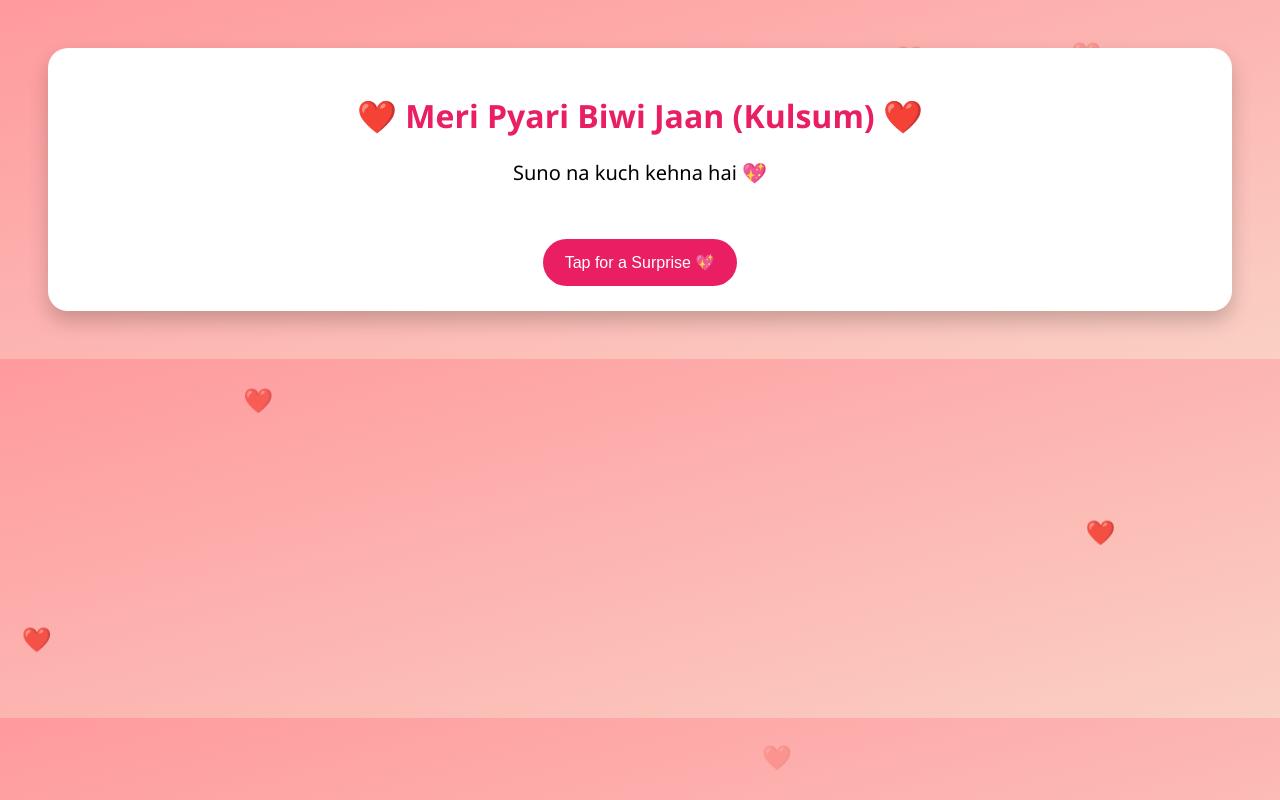
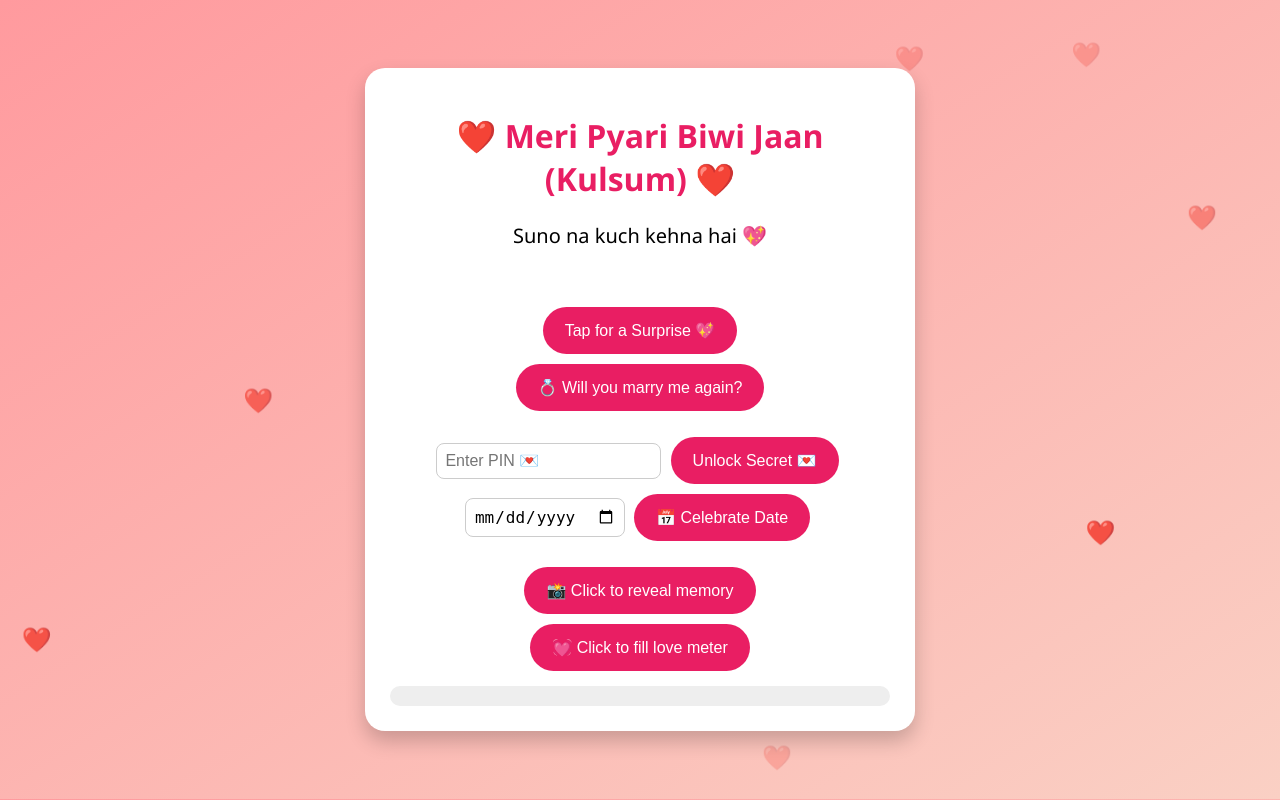
Before and after one commit to fahad3853/k, a Flask app: page / in a window 1280 px wide. Run offline with Flask 3, Linux system fonts and the light colour scheme.

Commit message:
Update index.html

```diff
--- a/templates/index.html
+++ b/templates/index.html
@@ -3,7 +3,6 @@
 <head>
     <title>{{ title_name }} ❤️</title>
     <meta name="viewport" content="width=device-width, initial-scale=1.0">
-
     <style>
         body {
             background: linear-gradient(to bottom right, #ff9a9e, #fad0c4);
@@ -12,7 +11,6 @@
             padding: 40px;
             overflow: hidden;
         }
-
         .card {
             background: white;
             padding: 25px;
@@ -21,18 +19,11 @@
             position: relative;
             z-index: 2;
             animation: pop 0.8s ease;
+            max-width: 500px;
+            margin: 20px auto;
         }
-
-        h1 {
-            color: #e91e63;
-        }
-
-        .message {
-            font-size: 20px;
-            margin: 20px 0;
-            min-height: 60px;
-        }
-
+        h1 { color: #e91e63; }
+        .message { font-size: 20px; margin: 20px 0; min-height: 60px; }
         button {
             background: #e91e63;
             color: white;
@@ -41,70 +32,82 @@
             font-size: 16px;
             border-radius: 30px;
             cursor: pointer;
+            margin: 5px;
         }
-
+        input { padding: 8px; font-size: 16px; border-radius: 8px; border: 1px solid #ccc; }
         /* Floating hearts */
-        .heart {
-            position: absolute;
-            bottom: -20px;
-            font-size: 24px;
-            animation: floatUp 6s linear infinite;
-            opacity: 0.7;
-        }
-
-        @keyframes floatUp {
-            0% { transform: translateY(0); opacity: 0; }
-            20% { opacity: 1; }
-            100% { transform: translateY(-120vh); opacity: 0; }
-        }
-
-        @keyframes pop {
-            from { transform: scale(0.8); opacity: 0; }
-            to { transform: scale(1); opacity: 1; }
-        }
+        .heart { position: absolute; bottom: -20px; font-size: 24px; animation: floatUp 6s linear infinite; opacity: 0.7; }
+        @keyframes floatUp { 0% { transform: translateY(0); opacity: 0; } 20% { opacity: 1; } 100% { transform: translateY(-120vh); opacity: 0; } }
+        @keyframes pop { from { transform: scale(0.8); opacity: 0; } to { transform: scale(1); opacity: 1; } }
+        #loveMeter { width: 100%; background: #eee; height: 20px; border-radius: 10px; margin-top: 10px; overflow: hidden; }
+        #loveFill { width: 0%; height: 100%; background: #e91e63; transition: width 0.3s; }
+        #secretMsg, #memoryImg { display: none; margin-top: 10px; }
     </style>
 </head>
 
 <body>
-
-    <!-- Floating hearts container -->
     <div id="hearts"></div>
 
     <div class="card">
-    <h1>❤️ {{ heading_name }} ❤️</h1>
-    <p class="message" id="message"></p>
-    <button onclick="showMessage()">Tap for a Surprise 💖</button>
-</div>
+        <h1>❤️ {{ heading_name }} ❤️</h1>
+        <p class="message" id="message"></p>
+        <button onclick="showMessage()">Tap for a Surprise 💖</button>
+
+        <!-- 1️⃣ Marriage proposal -->
+        <div>
+            <button onclick="marryAgain()">💍 Will you marry me again?</button>
+            <p id="marryMsg"></p>
+        </div>
+
+        <!-- 2️⃣ Secret message unlock -->
+        <div>
+            <input type="password" id="pin" placeholder="Enter PIN 💌">
+            <button onclick="unlockSecret()">Unlock Secret 💌</button>
+            <p id="secretMsg">🎉 Congratulations! Secret message unlocked! 💕</p>
+        </div>
+
+        <!-- 3️⃣ Date of marriage -->
+        <div>
+            <input type="date" id="marriedDate">
+            <button onclick="showDate()">📅 Celebrate Date</button>
+            <p id="dateMsg"></p>
+        </div>
+
+        <!-- 4️⃣ Reveal memory/photo -->
+        <div>
+            <button onclick="revealMemory()">📸 Click to reveal memory</button>
+            <img id="memoryImg" src="https://i.imgur.com/3G9pWfM.jpg" alt="Memory" width="100%">
+        </div>
+
+        <!-- 5️⃣ Love meter -->
+        <div>
+            <button onclick="fillLove()">💓 Click to fill love meter</button>
+            <div id="loveMeter">
+                <div id="loveFill"></div>
+            </div>
+        </div>
+    </div>
 
     <script>
-    // Get all messages from Flask
+    // Typewriter messages
     const messages = {{ messages | tojson }};
-    let index = 0;           // current character index for typewriter
-    let msgNumber = 0;       // which message we are showing
-    let messageText = messages[msgNumber];
+    let index = 0, msgNumber = 0, messageText = messages[msgNumber];
 
     function typeWriter() {
-        if (index < messageText.length) {
+        if(index < messageText.length){
             document.getElementById("message").innerHTML += messageText.charAt(index);
             index++;
-            setTimeout(typeWriter, 50);
+            setTimeout(typeWriter,50);
         }
     }
-
-    function showMessage() {
-        // Move to next message in sequence
+    function showMessage(){
         msgNumber++;
-        if (msgNumber >= messages.length) {
-            msgNumber = 0; // loop back to first message
-        }
-
+        if(msgNumber >= messages.length) msgNumber = 0;
         messageText = messages[msgNumber];
         index = 0;
         document.getElementById("message").innerHTML = "";
         typeWriter();
     }
-
-    // Auto start first message on page load
     typeWriter();
 
     // Floating hearts
@@ -112,17 +115,45 @@
         const heart = document.createElement("div");
         heart.className = "heart";
         heart.innerHTML = "❤️";
-        heart.style.left = Math.random() * 100 + "vw";
-        heart.style.animationDuration = (Math.random() * 3 + 4) + "s";
+        heart.style.left = Math.random()*100+"vw";
+        heart.style.animationDuration = (Math.random()*3+4)+"s";
         document.body.appendChild(heart);
+        setTimeout(()=>heart.remove(),7000);
+    },800);
 
-        setTimeout(() => {
-            heart.remove();
-        }, 7000);
-    }, 800);
-</script>
+    // 1️⃣ Marriage proposal
+    function marryAgain(){ document.getElementById("marryMsg").innerText = "Yes! 💕 I will marry you again! 💍"; }
 
+    // 2️⃣ Secret message unlock
+    function unlockSecret(){
+        const pin = document.getElementById("pin").value;
+        if(pin === "1234"){ // Change PIN here
+            document.getElementById("secretMsg").style.display = "block";
+        }else{
+            alert("Incorrect PIN 💔");
+        }
+    }
 
+    // 3️⃣ Date of marriage
+    function showDate(){
+        const date = document.getElementById("marriedDate").value;
+        if(date){
+            document.getElementById("dateMsg").innerText = "Celebrating our special day: " + date + " 💖";
+        } else {
+            alert("Please select a date 📅");
+        }
+    }
 
+    // 4️⃣ Reveal memory/photo
+    function revealMemory(){ document.getElementById("memoryImg").style.display = "block"; }
+
+    // 5️⃣ Love meter
+    let lovePercent = 0;
+    function fillLove(){
+        lovePercent += 10;
+        if(lovePercent > 100) lovePercent = 100;
+        document.getElementById("loveFill").style.width = lovePercent + "%";
+    }
+    </script>
 </body>
 </html>
```
